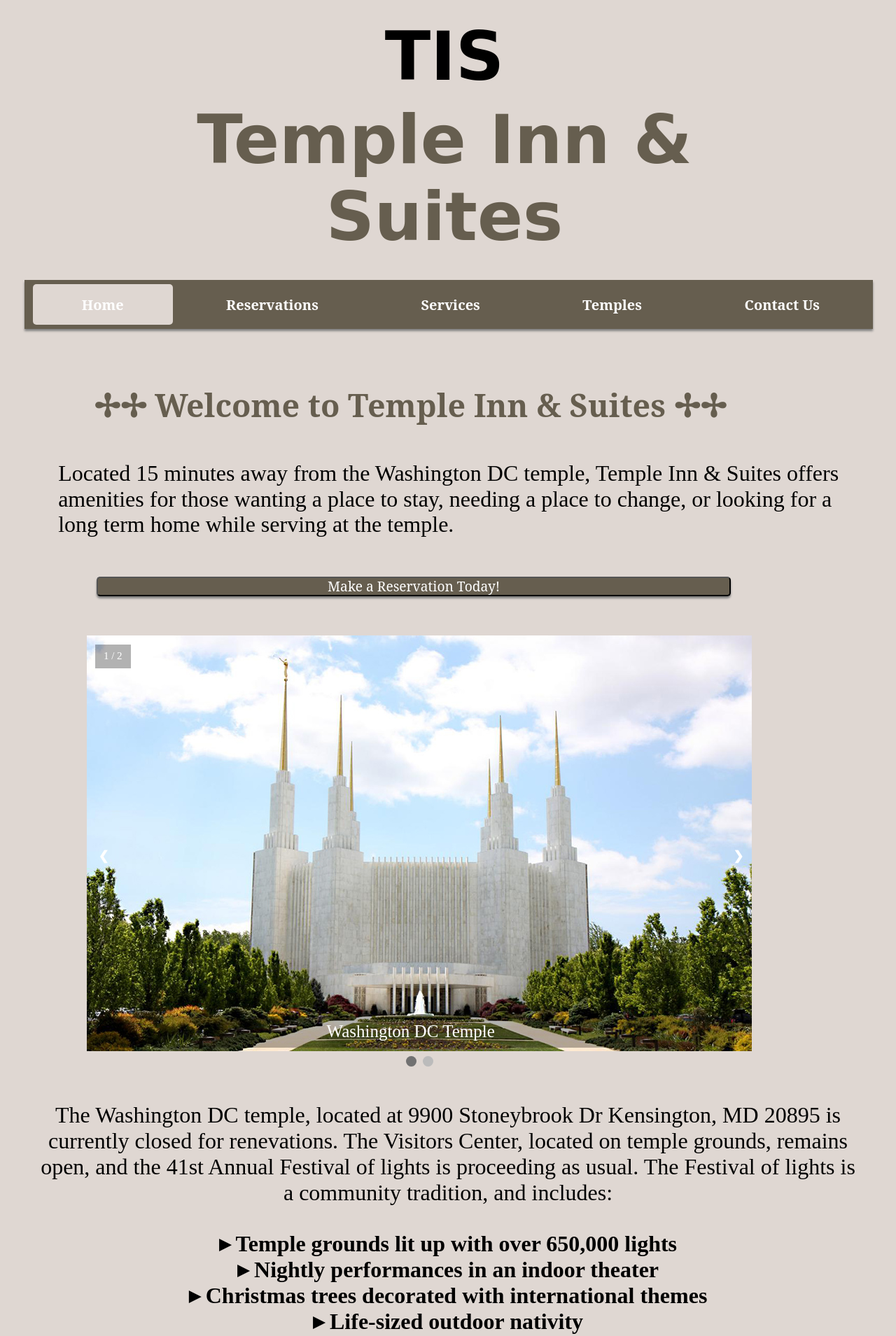
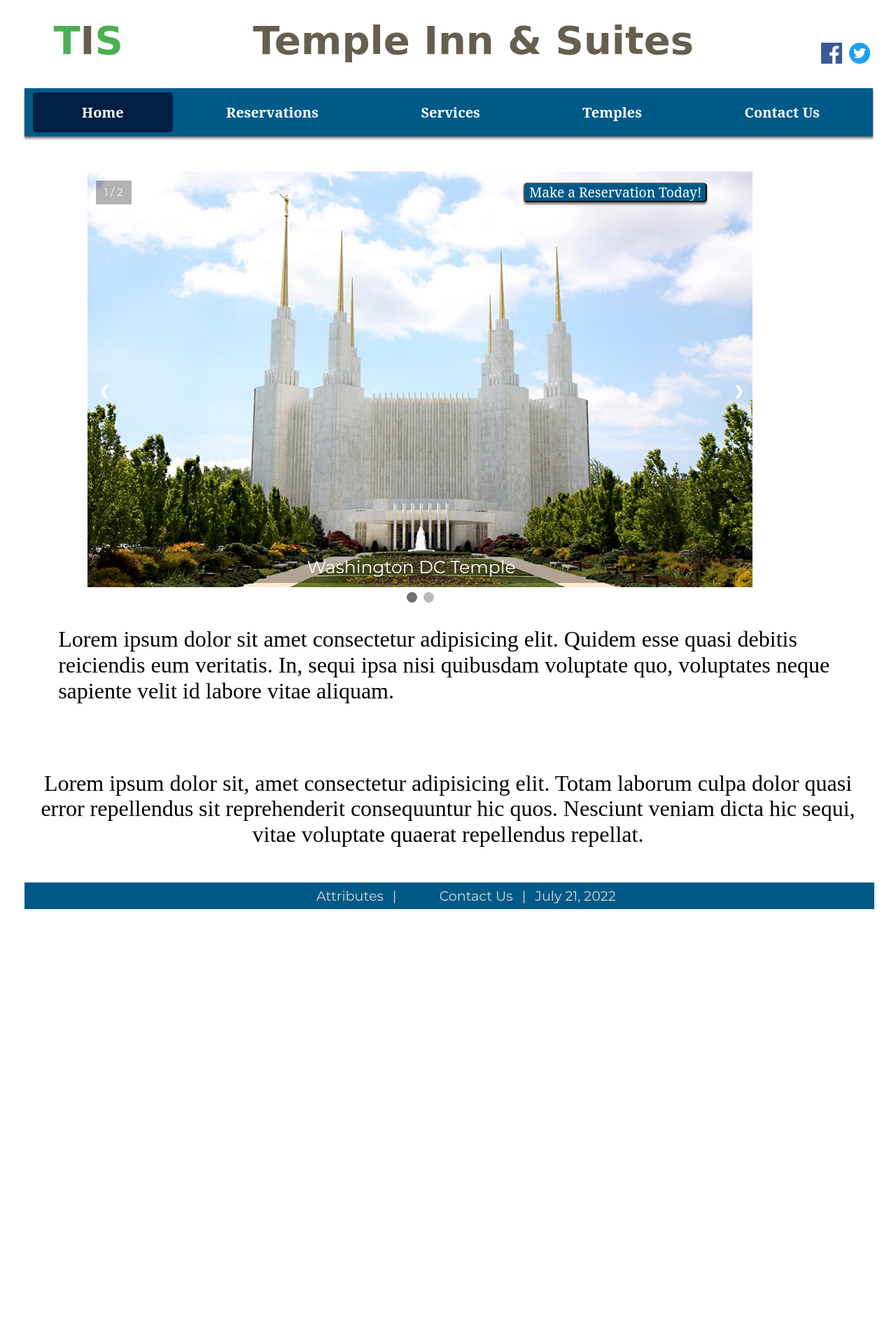
Before and after one commit to PromiseGithub/WDD230, a plain HTML site: page templeinn/index.html in a window 1280 px wide. Shown: the top 1909 px of the page at 70% size. After the commit the page ends 1321 px from the top, so only its background shows below. Drawn offline with Linux system fonts and the light colour scheme.

Commit message:
Temple Inn

```diff
--- a/templeinn/index.html
+++ b/templeinn/index.html
@@ -17,9 +17,12 @@
 <body>
     <div class="container">
         <header>
-            <h1>TIS</h1>
+            <h1 class="tlogo"><a href="index.html"><span>T</span>I<span>S</span></a></h1>
             <h1><a href="index.html">Temple Inn &amp; Suites</a></h1>
-
+            <div class="icon">
+                <a href="http://www.facebook.com" target="-blank"><img src="images/fb_logo.png" alt="Facebook logo" class="s_logo"></a>
+                <a href="http://www.twitter.com" target="-blank"><img src="images/T_logo.png" alt="Twitter logo" class="s_logo"></a>
+            </div>
         </header>
         <nav>
             <ul class="site-navigation">
@@ -31,20 +34,12 @@
                 <li><a href="contact.html">Contact Us</a></li>
             </ul>
         </nav>
-        <div class="hero">
-            <h2>&#10018;&#10018; Welcome to Temple Inn &amp; Suites &#10018;&#10018;</h2>
-            <p> Located 15 minutes away from the Washington DC temple, Temple Inn &amp; Suites offers
-                amenities for those wanting a place to stay, needing a place to change, or looking for
-                a long term home while serving at the temple.</p>
-
-            <form action="reservations.html">
-                <input class="button" type="submit" value="Make a Reservation Today!" />
-            </form>
-        </div>
-
         <div class="slideshow-container">
             <div class="slideshow fade">
                 <div class="numbertext">1 / 2</div>
+                <form action="reservations.html" id="heroB">
+                    <input class="button" type="submit" value="Make a Reservation Today!" />
+                </form>
                 <picture>
                     <source media="(min-width: 64em)" srcset="images/washington-dc/washington-dc-temple-exterior-950.jpg">
                     <source media="(min-width: 37.5em)" srcset="images/washington-dc/washington-dc-temple-exterior-600.jpg">
@@ -68,18 +63,13 @@
                 <span class="dot" onclick="currentSlide(2)"></span>
             </div>
         </div>
+        <div class="hero">
+            <p> Lorem ipsum dolor sit amet consectetur adipisicing elit. Quidem esse quasi debitis reiciendis eum veritatis. In, sequi ipsa nisi quibusdam voluptate quo, voluptates neque sapiente velit id labore vitae aliquam.</p>
+        </div>
         <!--slideshow-->
         <div class="slideshow-info">
             <aside>
-                <p>The Washington DC temple, located at 9900 Stoneybrook Dr Kensington, MD 20895 is currently
-                    closed for renevations. The Visitors Center, located on temple grounds, remains open, and the 41st
-                    Annual Festival of lights
-                    is proceeding as usual. The Festival of lights is a community tradition, and includes: <br><br>
-                    <strong>&#9656; Temple grounds lit up with over 650,000 lights</strong> <br>
-                    <strong> &#9656; Nightly performances in an indoor theater</strong> <br>
-                    <strong>&#9656; Christmas trees decorated with international themes</strong> <br>
-                    <strong>&#9656; Life-sized outdoor nativity</strong> <br><br>
-                    <a href="https://dctemplelights.lds.org">Learn more about the Festival of Lights</a></p>
+                <p>Lorem ipsum dolor sit, amet consectetur adipisicing elit. Totam laborum culpa dolor quasi error repellendus sit reprehenderit consequuntur hic quos. Nesciunt veniam dicta hic sequi, vitae voluptate quaerat repellendus repellat.</a></p>
 
             </aside>
         </div>
--- a/templeinn/styles/large.css
+++ b/templeinn/styles/large.css
@@ -17,6 +17,9 @@
         grid-row-end: 2;
         grid-template-columns: repeat(10, 1fr);
         border-bottom: none;
+        display: flex;
+        justify-content: center;
+        justify-content: space-between;
     }
     nav {
         grid-column-start: 1;
@@ -27,13 +30,6 @@
         margin-left: 0;
         margin-top: 2%;
         background-color: transparent;
-    }
-    .hero {
-        grid-column-start: 1;
-        grid-column-end: 8;
-        grid-row-start: 3;
-        grid-row-end: 5;
-        grid-template-columns: repeat(10, 1fr);
     }
     .services-container {
         grid-column-start: 1;
@@ -67,9 +63,11 @@
     }
     .slideshow-container {
         grid-column-start: 1;
-        grid-column-end: 8;
+        grid-column-end: 9;
+        grid-row-start: 3;
+        grid-row-end: 5;
         margin-left: 8%;
-        max-width:80%;
+        max-width:100%;
         justify-items: center;
     }
     .slideshow-info {
@@ -83,10 +81,17 @@
         grid-column-start: 1;
         margin-right:5%;
     }
+
+    .hero {
+        grid-column-start: 1;
+        grid-column-end: 8;
+        grid-row-start: 5;
+        grid-template-columns: repeat(10, 1fr);
+    }
     /*------------ Header ----------------*/
     header h1 {
-        font-size: 6rem;
-        grid-column-start: 3;
+        /* font-size: 6rem; */
+        /* grid-column-start: 3; */
     }
 
     .logo {
@@ -105,7 +110,7 @@
         margin-top: -1rem;
         width: 100%;
         box-shadow: 0px 3px 3px gray;
-        background-color: rgb(102, 94, 79);
+        background-color: rgb(0, 90, 136);
         box-shadow: 0px 3px 3px gray;
         text-align: center;
     }
--- a/templeinn/styles/medium.css
+++ b/templeinn/styles/medium.css
@@ -23,7 +23,7 @@
         grid-column-start: 1;
         grid-row-start: 2;
         padding: 1%;
-        background-color: rgb(102, 94, 79);
+        background-color: rgb(0, 90, 136);
         box-shadow: 0px 3px 3px gray;
         margin-top: 15%;
     }
--- a/templeinn/styles/small.css
+++ b/templeinn/styles/small.css
@@ -1,8 +1,13 @@
+body,
+html {
+  font-family: "Montserrat", serif;
+  margin: 0;
+}
+
 body {
-    background-color: #DFD7D2;
+    background-color: white;
     margin: .7rem .2rem;
     padding: .9rem;
-    font-family: 'Quicksand', 'sans-serif';
 }
 
 .container {
@@ -16,7 +21,7 @@ body {
 
 nav {
     margin-left: 1%;
-    background-color: rgb(102, 94, 79);
+    background-color: rgb(0, 90, 136);
     box-shadow: 0px 3px 3px gray;
     font-family: 'Caudex', 'serif';
 }
@@ -28,7 +33,7 @@ nav {
 
 footer {
     text-align: left;
-    background-color: rgb(102, 94, 79);
+    background-color: rgb(0, 90, 136);
     color: #DFD7D2;
     padding: .5rem;
     bottom: 0;
@@ -107,7 +112,7 @@ header h1 a {
 }
 
 .activepage {
-    background-color: #DFD7D2;
+    background-color: rgb(0,32,67);
     border-radius: 5px;
     color: black;
 }
@@ -119,7 +124,7 @@ header h1 a {
 }
 
 .primaryNav li {
-    background-color: rgb(102, 94, 79);
+    background-color: rgb(0, 90, 136);
 
     display: grid;
     grid-template-columns: repeat(3, 2fr);
@@ -307,7 +312,7 @@ aside {
 }
 
 .button {
-    background-color: rgb(102, 94, 79);
+    background-color: rgb(0, 90, 136);
     border-radius: 5px;
     box-shadow: 0px 3px 3px gray;
     color: white;
@@ -385,12 +390,12 @@ form label.top input, form label.top select, form textarea {
     color: rgb(71, 67, 58);
     width: 90%;
     max-width: 20rem;
-    background-color: rgba(102, 94, 79, 0.2);
+    background-color: rgb(0, 90, 136);
 }
 
 form input.submitBtn {
     border: none;
-    background-color: rgb(102, 94, 79);
+    background-color: rgb(0, 90, 136);
     color: white;
     border-radius: 4px;
     padding: .75rem;
@@ -402,11 +407,11 @@ form input.submitBtn {
 }
 
 form label.top input:required {
-    background-color: rgba(178, 35, 35, 0.1);
+    background-color: rgb(0, 90, 136);
 }
 
 form label.top input:required:valid {
-    background-color: rgba(102, 94, 79, 0.2);
+    background-color: rgb(0, 90, 136);
 }
 
 #hint {
@@ -426,7 +431,7 @@ form h2 {
 .thankyou h2 {
     text-align: center;
     color: rgb(71, 67, 58);
-    border-bottom: 1px solid rgb(71, 67, 58);
+    border-bottom: 1px solid rgb(0, 90, 136);
     padding-bottom: 1rem;
 }
 
@@ -450,7 +455,7 @@ p {
 
 .service-description {
     font-size: .9rem;
-    border-bottom: 2px solid rgb(71, 67, 58);
+    border-bottom: 2px solid rgb(0, 90, 136);
     padding-bottom: .7rem;
 }
 
@@ -469,7 +474,7 @@ p {
 
 .amenities-description {
     font-size: .9rem;
-    border-bottom: 2px solid rgb(71, 67, 58);
+    border-bottom: 2px solid rgb(0, 90, 136);
     padding-bottom: .7rem;
 }
 
@@ -522,7 +527,7 @@ a.toggle {
 /*------------ Contact Us ----------------*/
 .contact {
     margin: 2rem 0;
-    border: 1px double rgb(102, 94, 79);
+    border: 1px double rgb(0, 90, 136);
     border-radius: 10px;
     padding: .5rem 2%;
     font-family: 'Quicksand', 'sans-serif';
@@ -534,3 +539,38 @@ a.toggle {
 .contact p {
     margin-top:15%;
 }
+
+.fLogo {
+    width: 150px;
+    height: auto;
+}
+
+.s_logo {
+    width: 30px;
+    height: auto;
+    padding: 2em 5px 0 0;
+}
+
+header span {
+    color: #4caf50;
+  }
+
+  header h1 {
+    font-size: 50px;
+    font-weight: 700;
+    cursor: default;
+  }
+
+  header a {
+    text-decoration: none;
+  }
+
+  .tlogo {
+    padding-left: 50px;
+  }
+
+  #heroB {
+    position: absolute;
+    top: 40px;
+    right: 16px;
+  }
```
Also changed, not shown: templeinn/contact.html (+5 -1 lines), templeinn/reservations.html (+5 -1 lines), templeinn/services.html (+5 -1 lines), templeinn/temples.html (+5 -1 lines), templeinn/thankyou.html (+5 -1 lines), templeinn/thankyoucontact.html (+5 -1 lines), templeinn/images/T_logo.png (added), templeinn/images/fb_logo.png (added).
